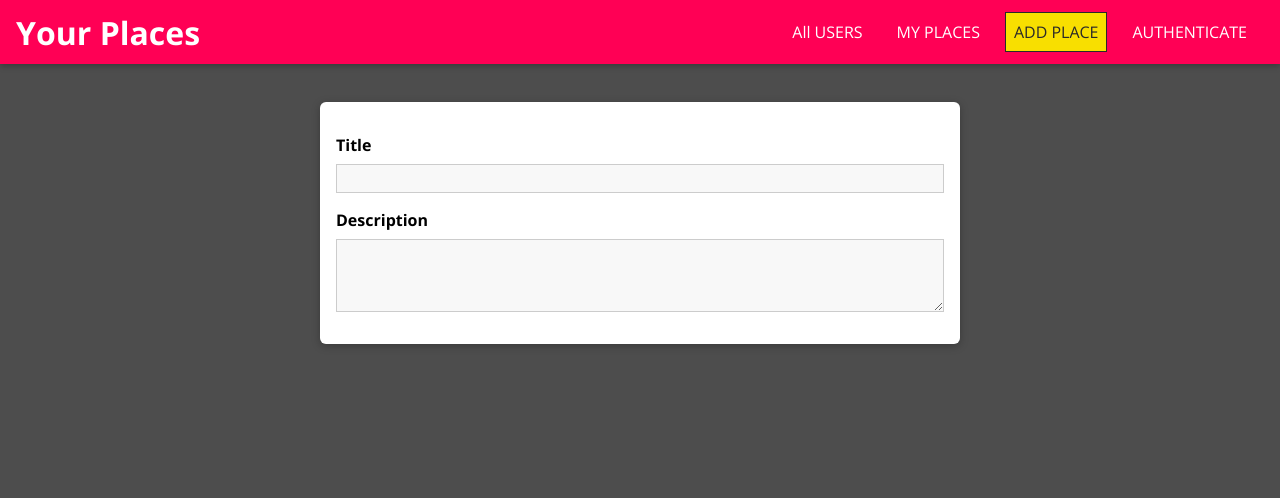
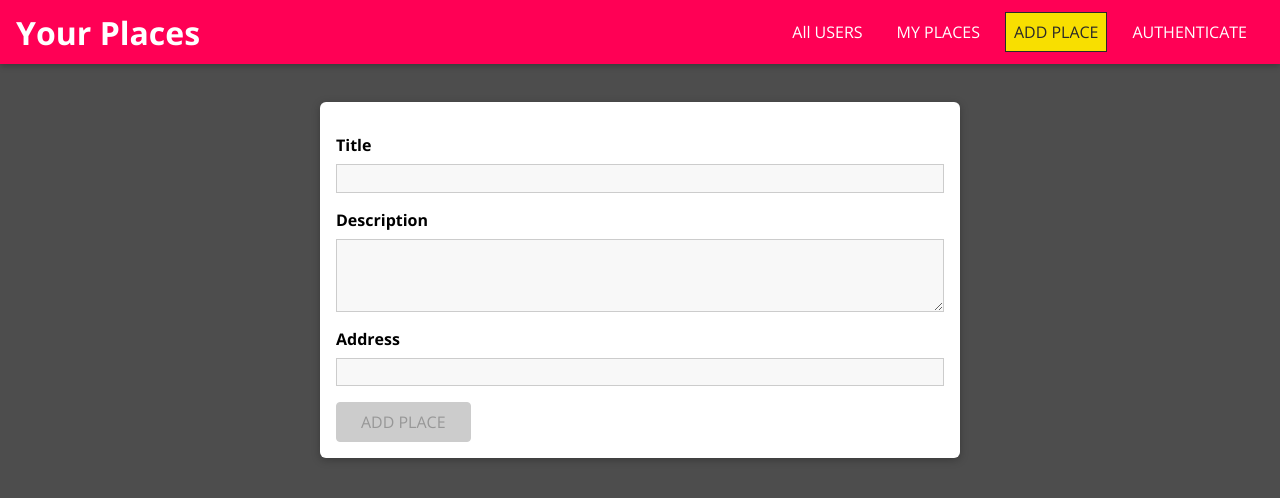
Before and after one commit to grnganon/PeopleAndPlaces, a React (Create React App) app: page /places/new in a window 1280 px wide. Shown: the top 498 px of the page. Built offline with nearby package versions, Linux system fonts and the light colour scheme.

Commit message:
Added input validation to the whole add place form as a total, will not submit if any if the fields are invalid. Just logging to console as a placeholder for the submit.

```diff
--- a/src/places/pages/NewPlace/NewPlace.js
+++ b/src/places/pages/NewPlace/NewPlace.js
@@ -1,17 +1,62 @@
-import React, { useCallback } from 'react';
+import React, { useCallback, useReducer } from 'react';
 
 import './NewPlace.css';
 import Input from '../../../shared/components/FormElements/Input/Input';
 import {} from '../../../shared/util/validators';
 import { VALIDATOR_REQUIRE } from '../../../shared/util/validators';
 import { VALIDATOR_MINLENGTH } from '../../../shared/util/validators';
+import Button from '../../../shared/components/FormElements/Button/Button';
+
+const formReducer = (state, action) => {
+  switch (action.type) {
+    case 'INPUT_CHANGE':
+      let formIsValid = true;
+      // Checking each input in the form for validity, at the single level it just check if valid, then compares with all
+      for (const inputId in state.inputs) {
+        if (inputId === action.inputId) {
+          formIsValid = formIsValid && action.isValid;
+        } else {
+          formIsValid = formIsValid && state.inputs[inputId].isValid;
+        }
+      }
+      return {
+        ...state,
+        inputs: {
+          ...state.inputs,
+          [action.inputId]: { value: action.value, isValid: action.isValid }
+        },
+        isValid: formIsValid
+      };
+    default:
+      return state;
+  }
+};
 
 const NewPlace = () => {
+  const [formState, dispatch] = useReducer(formReducer, {
+    inputs: {
+      title: { value: '', isValid: false },
+      description: { value: '', isValid: false }
+    },
+    isValid: false
+  });
   // useCallback will re-use this function instead of remaking to avoid infinite loop with child onInput
-  const titleInputHandler = useCallback((id, value, isValid) => {}, []);
-  const descriptionInputHandler = useCallback((id, value, isValid) => {}, []);
+  const inputHandler = useCallback((id, value, isValid) => {
+    dispatch({
+      type: 'INPUT_CHANGE',
+      value: value,
+      isValid: isValid,
+      inputId: id
+    });
+  }, []);
+
+  const placeSubmitHandler = event => {
+    event.preventDefault();
+    console.log(formState.inputs); // Placeholder, will need to send to backend
+  };
+
   return (
-    <form className="place-form">
+    <form className="place-form" onSubmit={placeSubmitHandler}>
       <Input
         id="title"
         element="input"
@@ -19,7 +64,7 @@
         label="Title"
         validators={[VALIDATOR_REQUIRE()]}
         errorText={`Please enter a valid title.`}
-        onInput={titleInputHandler}
+        onInput={inputHandler}
       />
       <Input
         id="description"
@@ -28,8 +73,21 @@
         label="Description"
         validators={[VALIDATOR_MINLENGTH(5)]}
         errorText={`Please enter a valid description (at least 5 characters).`}
-        onInput={descriptionInputHandler}
+        onInput={inputHandler}
       />
+      <Input
+        id="address"
+        element="input"
+        type="text"
+        label="Address"
+        validators={[VALIDATOR_REQUIRE()]}
+        errorText={`Please enter a valid address.`}
+        onInput={inputHandler}
+      />
+      <Button type="submit" disabled={!formState.isValid}>
+        {' '}
+        ADD PLACE{' '}
+      </Button>
     </form>
   );
 };
```
